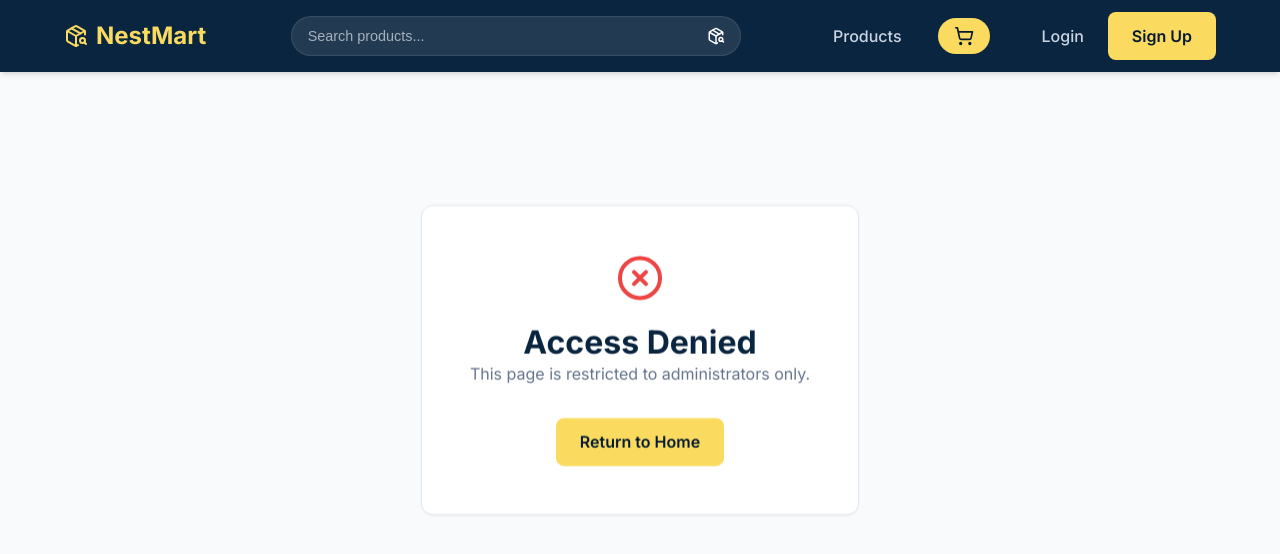
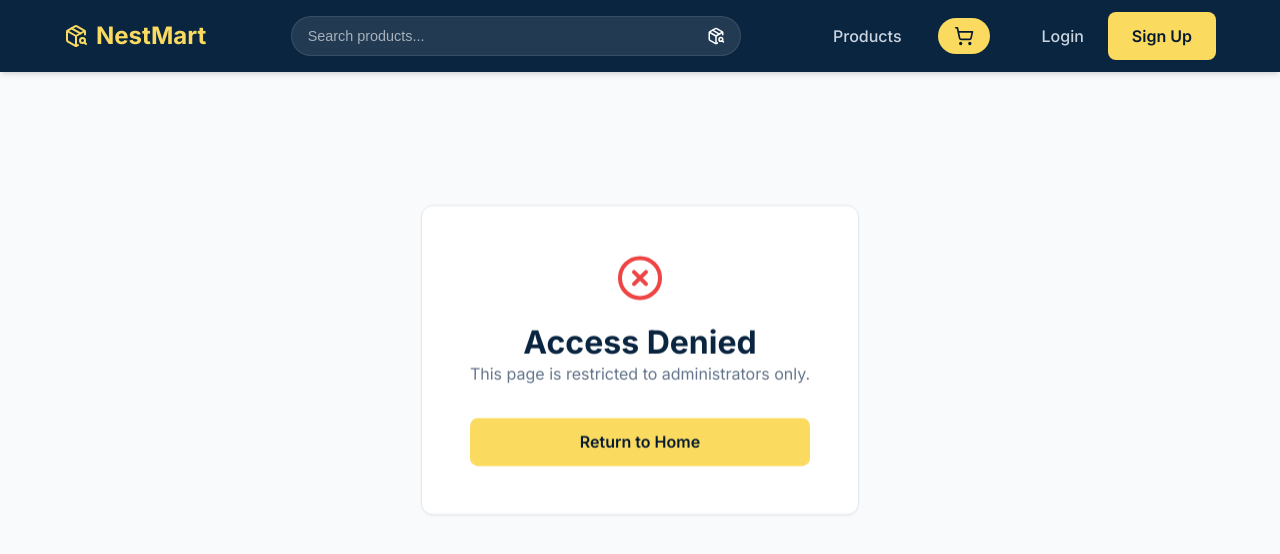
Before and after one commit to nikeshjr/nestcartcp, a React (Vite) app in the folder client/: page /admin in a window 1280 px wide. Shown: the top 554 px of the page. Built offline with nearby package versions, Linux system fonts and the light colour scheme.

Commit message:
Improved UI styles and animations

```diff
--- a/client/src/index.css
+++ b/client/src/index.css
@@ -285,6 +285,8 @@ p {
 .mb-4 { margin-bottom: 1rem; }
 .mb-8 { margin-bottom: 2rem; }
 
+.w-100 { width: 100%; }
+
 /* Toast Notifications */
 .toast {
   position: fixed;
```
